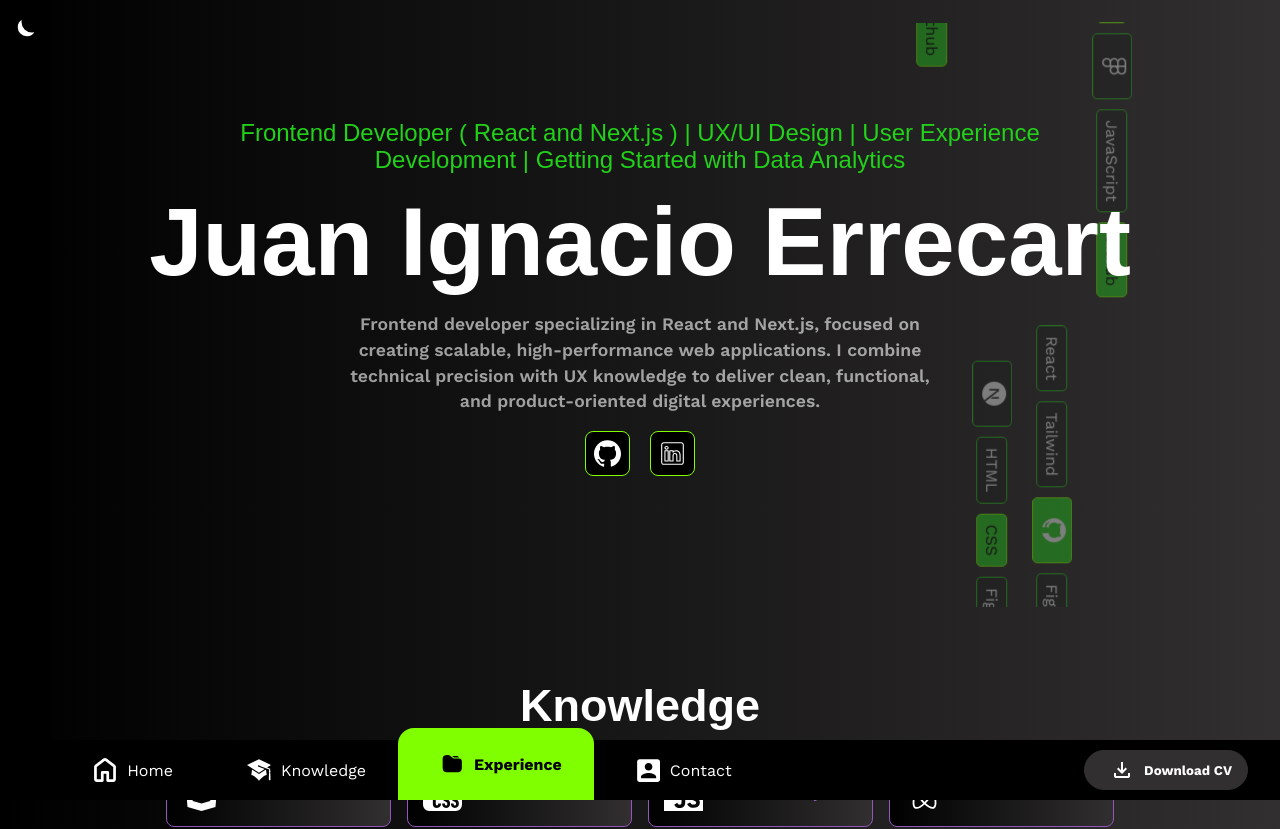
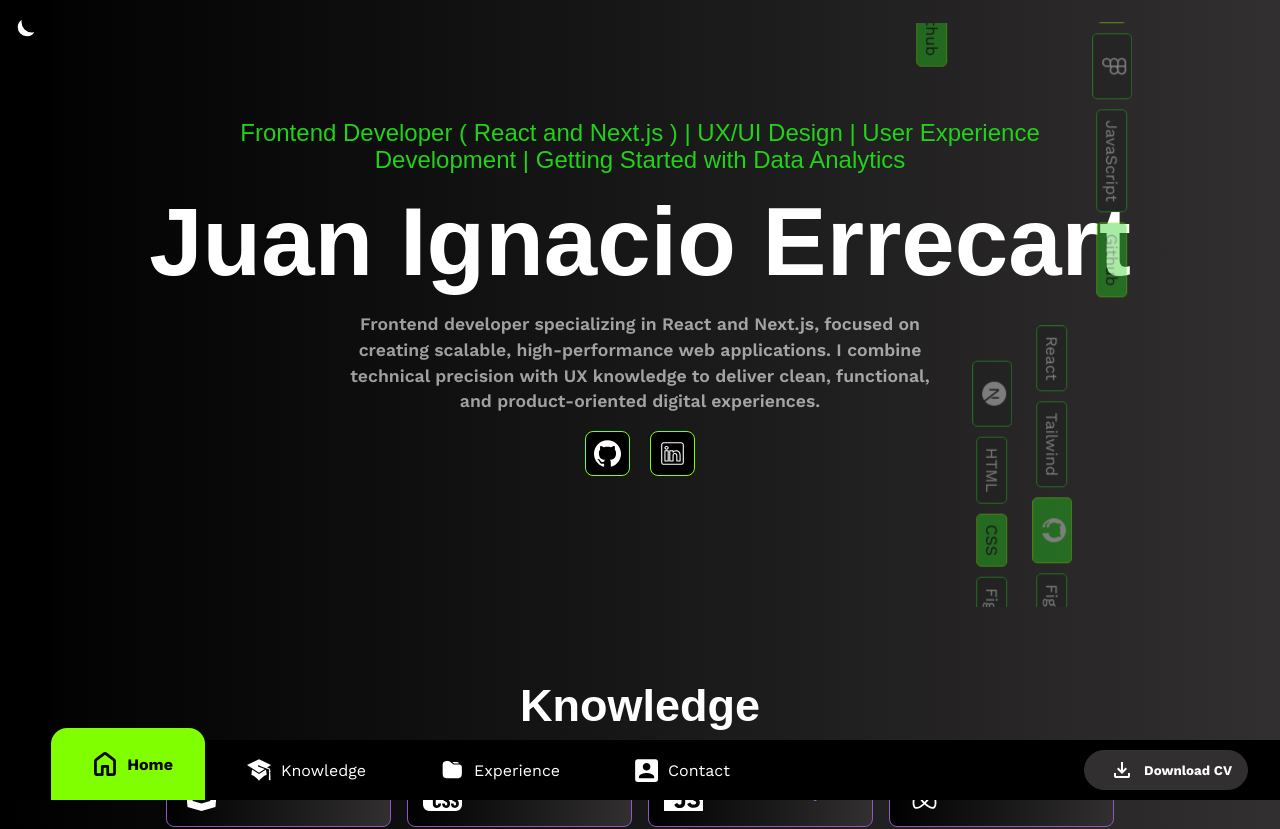
Before and after one commit to errecart/portfolio, a Next.js app: page / in a window 1280 px wide. Shown: the top 829 px of the page. Built offline with nearby package versions, Linux system fonts and the light colour scheme; a web font is replaced by a local one.

Commit message:
[change]: position class

```diff
--- a/src/app/layout.js
+++ b/src/app/layout.js
@@ -14,9 +14,9 @@
 export const metadata = {
   title: "Juan Ignacio Errrecart Portfolio",
   description: "Welcome to my portfolio website. I am a Frontend Web Developer with a passion for creating beautiful and functional websites.",
-  icons:{
-    icon:"/logo.svg"
-  }
+  icons: {
+    icon: '/icons/logo.svg',
+  },
 };
 
 export default function RootLayout({ children }) {
--- a/src/pages/Main2/MainAni.jsx
+++ b/src/pages/Main2/MainAni.jsx
@@ -4,8 +4,8 @@
 
 const MainAni = () => {
   return (
-    <div className="MainAni container">
-      <div className="main_info" id="main">
+    <div className="MainAni container" id="main">
+      <div className="main_info">
         <span>
           Frontend Developer ( React and Next.js ) | UX/UI Design | User Experience Development | Getting Started with Data Analytics
         </span>
```
Also changed, not shown: public/logo.svg.
